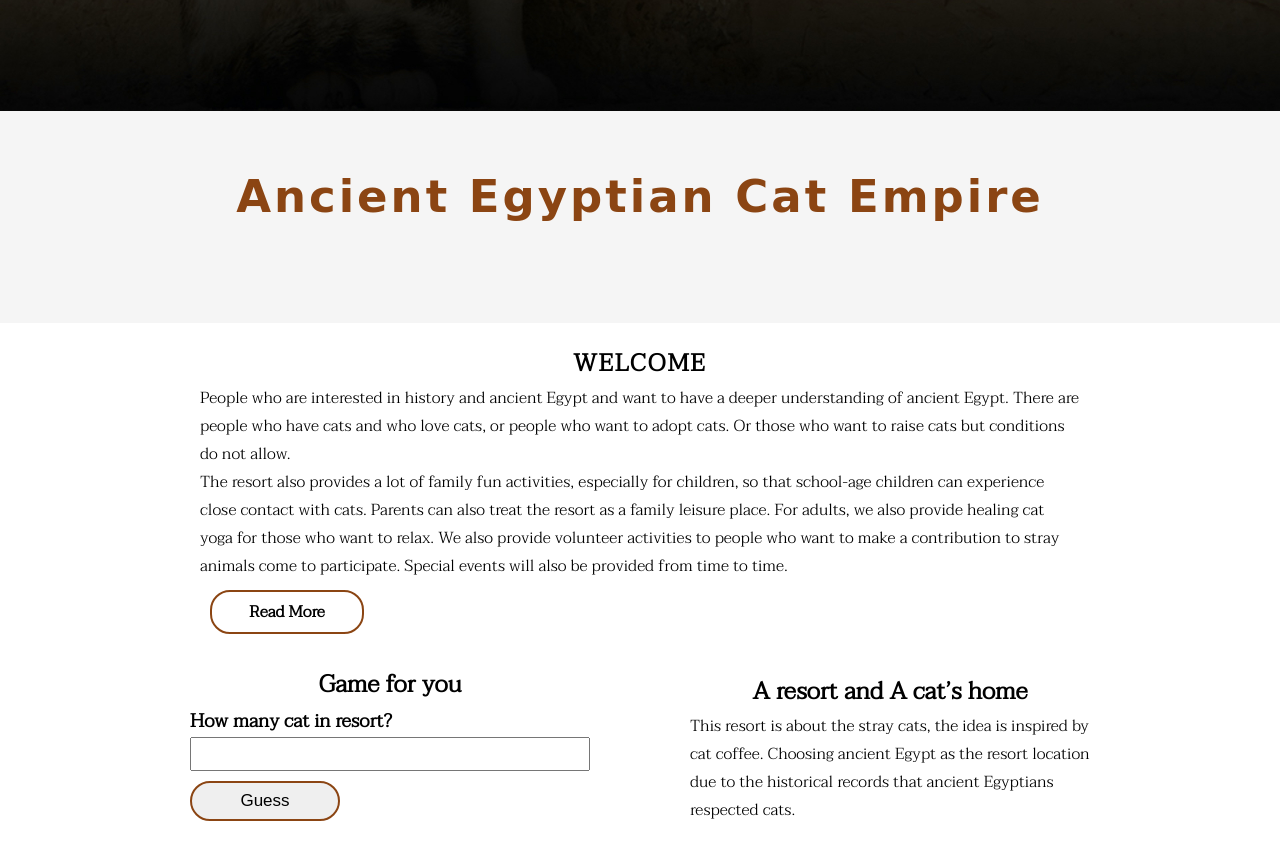
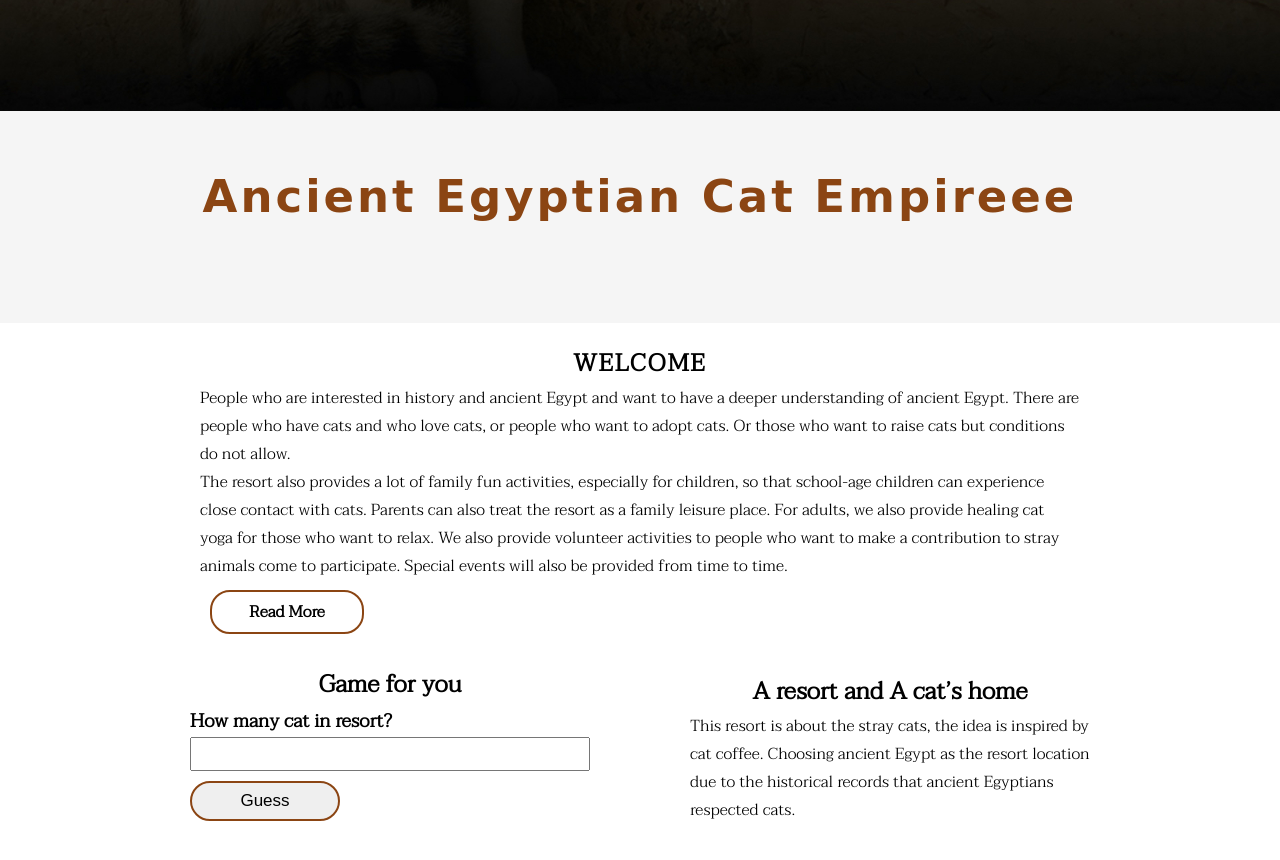
Before and after one commit to OliviaChh/resorts_website, a plain HTML site: page index.html in a window 1280 px wide. Shown: the part 800-1660 px from the top of the page. Drawn offline with Linux system fonts and the light colour scheme; a web font is replaced by a local one.

Commit message:
Change index title name

```diff
--- a/index.html
+++ b/index.html
@@ -36,7 +36,7 @@
 
 
 <!-- Start introduce -->
-<h1 class="big_heading">Ancient Egyptian Cat Empire</h1>
+<h1 class="big_heading">Ancient Egyptian Cat Empireee</h1>
 <main class="indexmain">
     <div class="indexarticle">
         <h2 class="heading">Welcome</h2>
```
